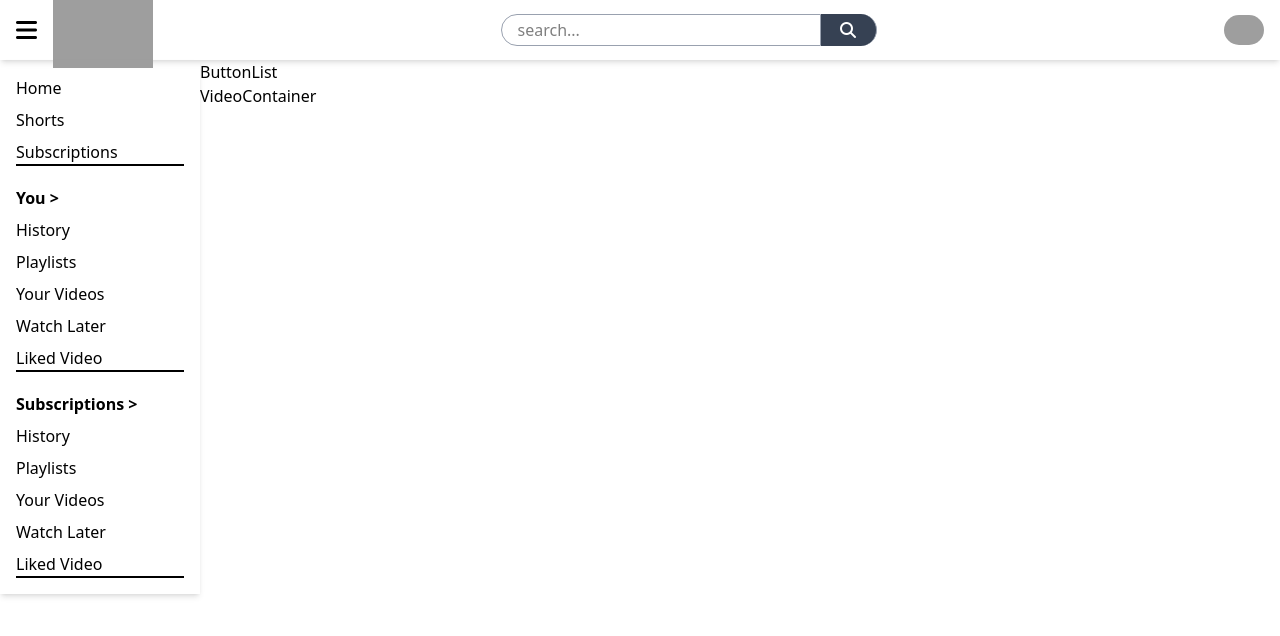
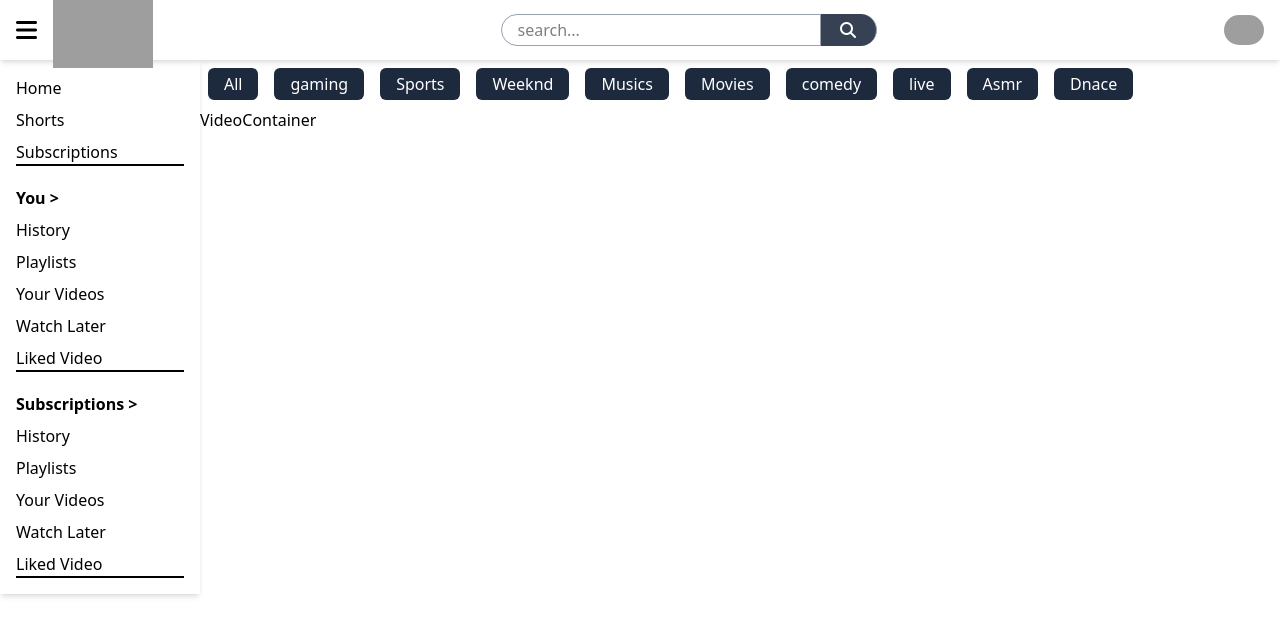
Before and after one commit to Kartikey349/YouTube, a React (Vite) app: page / in a window 1280 px wide. Shown: the top 636 px of the page. Built offline with nearby package versions, Linux system fonts and the light colour scheme; grey boxes are pictures that could not be loaded.

Commit message:
added buttonList categories

```diff
--- /dev/null
+++ b/src/component/Button.jsx
@@ -0,0 +1,10 @@
+export const Button = (props) => {
+    const {name} = props;
+    return(
+        <div>
+           <button className="m-2 px-4 py-1 bg-slate-800 text-white rounded-md whitespace-nowrap">
+            {name}
+            </button>
+        </div>
+    )
+}
--- a/src/component/ButtonList.jsx
+++ b/src/component/ButtonList.jsx
@@ -1,7 +1,13 @@
+import { Button } from "./Button"
+
+const List = ["All", "gaming", "Sports","Weeknd","Musics","Movies","comedy","live","Asmr","Dnace"]
+
 export const ButtonList = () => {
     return(
-        <div>
-            ButtonList
+        <div className="flex overflow-x-auto w-full whitespace-nowrap">
+            {List.map((item) => {
+               return <Button name={item} />
+            })}
         </div>
     )
 }
--- a/src/component/MainContainer.jsx
+++ b/src/component/MainContainer.jsx
@@ -3,7 +3,7 @@ import { VideoContainer } from "./VideoContainer"
 
 export const MainContainer = () => {
     return(
-        <div>
+        <div className="overflow-auto">
             <ButtonList />
             <VideoContainer />
         </div>
```
